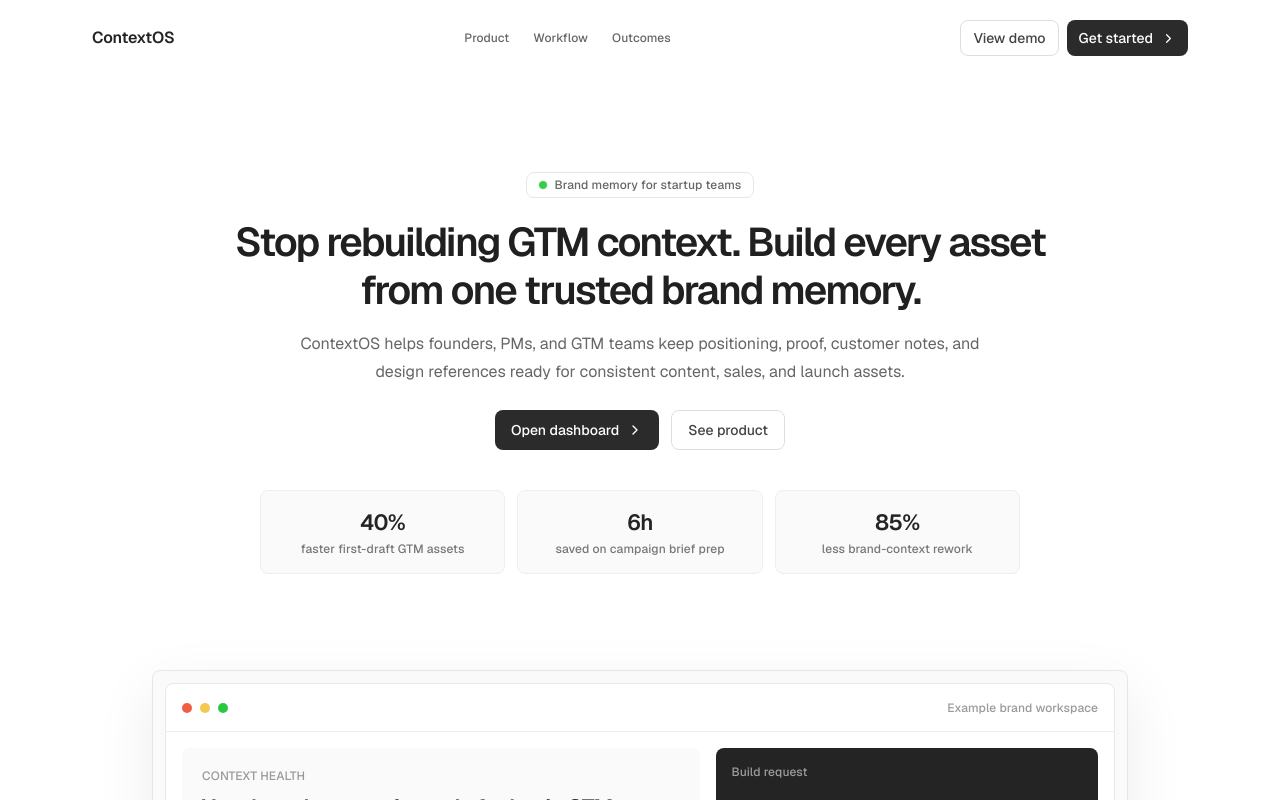
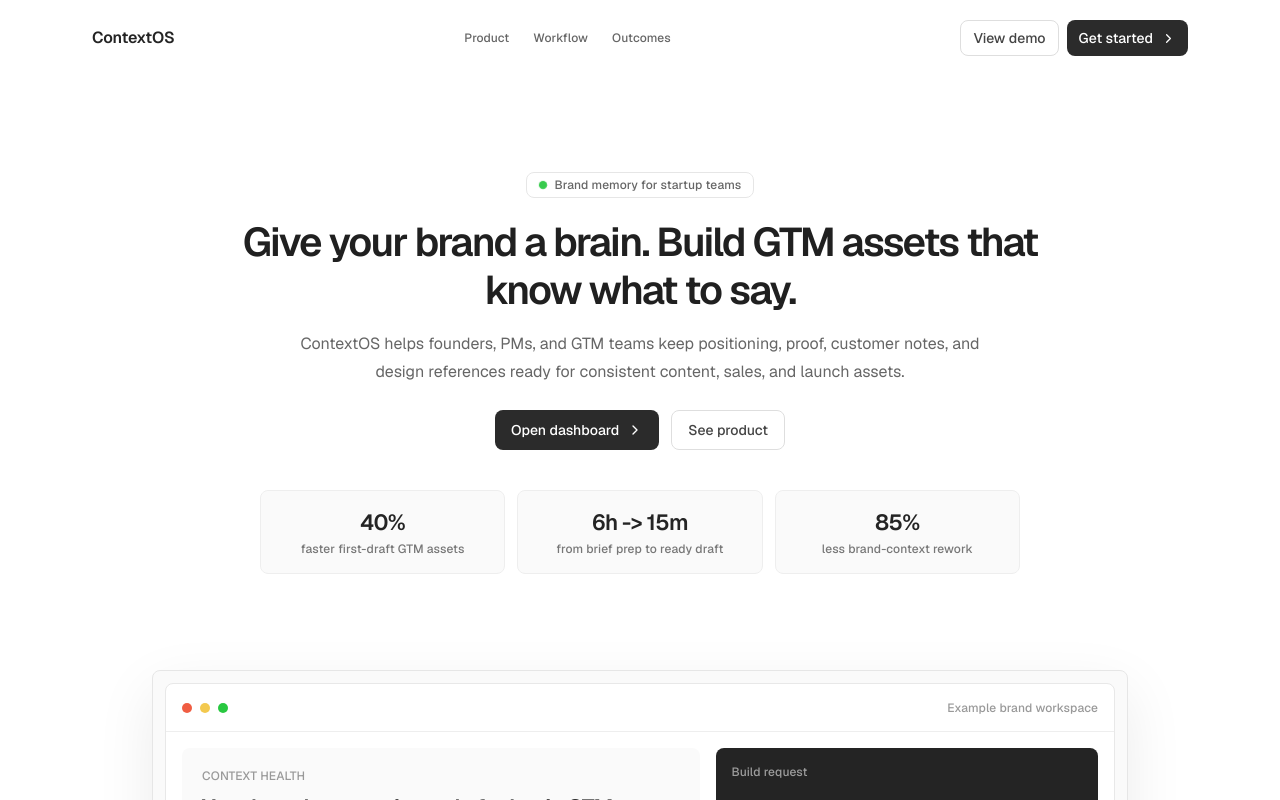
Before and after one commit to Thoufik001/Startup-OS, a React (Vite) app: page / in a window 1280 px wide. Shown: the top 800 px of the page. Built offline with nearby package versions, Linux system fonts and the light colour scheme.

Commit message:
Refine landing hero and time metric

```diff
--- a/src/App.jsx
+++ b/src/App.jsx
@@ -2356,7 +2356,7 @@
   ];
   const stats = [
     ["40%", "faster first-draft GTM assets"],
-    ["6h", "saved on campaign brief prep"],
+    ["6h -> 15m", "from brief prep to ready draft"],
     ["85%", "less brand-context rework"],
   ];
   const useCases = {
@@ -2667,7 +2667,7 @@
 function LandingPageV2({ onGetStarted }) {
   const outcomes = [
     ["40%", "faster first-draft GTM assets"],
-    ["6h", "saved on campaign brief prep"],
+    ["6h -> 15m", "from brief prep to ready draft"],
     ["85%", "less brand-context rework"],
   ];
   const workflow = [
@@ -2708,7 +2708,7 @@
             Brand memory for startup teams
           </div>
           <h1 className="landing-reveal display mx-auto mt-5 max-w-[820px] text-[#202020]" style={{ "--delay": "80ms" }}>
-            Stop rebuilding GTM context. Build every asset from one trusted brand memory.
+            Give your brand a brain. Build GTM assets that know what to say.
           </h1>
           <p className="landing-reveal body-lg mx-auto mt-4 max-w-[680px] text-[#666]" style={{ "--delay": "140ms" }}>
             ContextOS helps founders, PMs, and GTM teams keep positioning, proof, customer notes, and design references ready for consistent content, sales, and launch assets.
```
